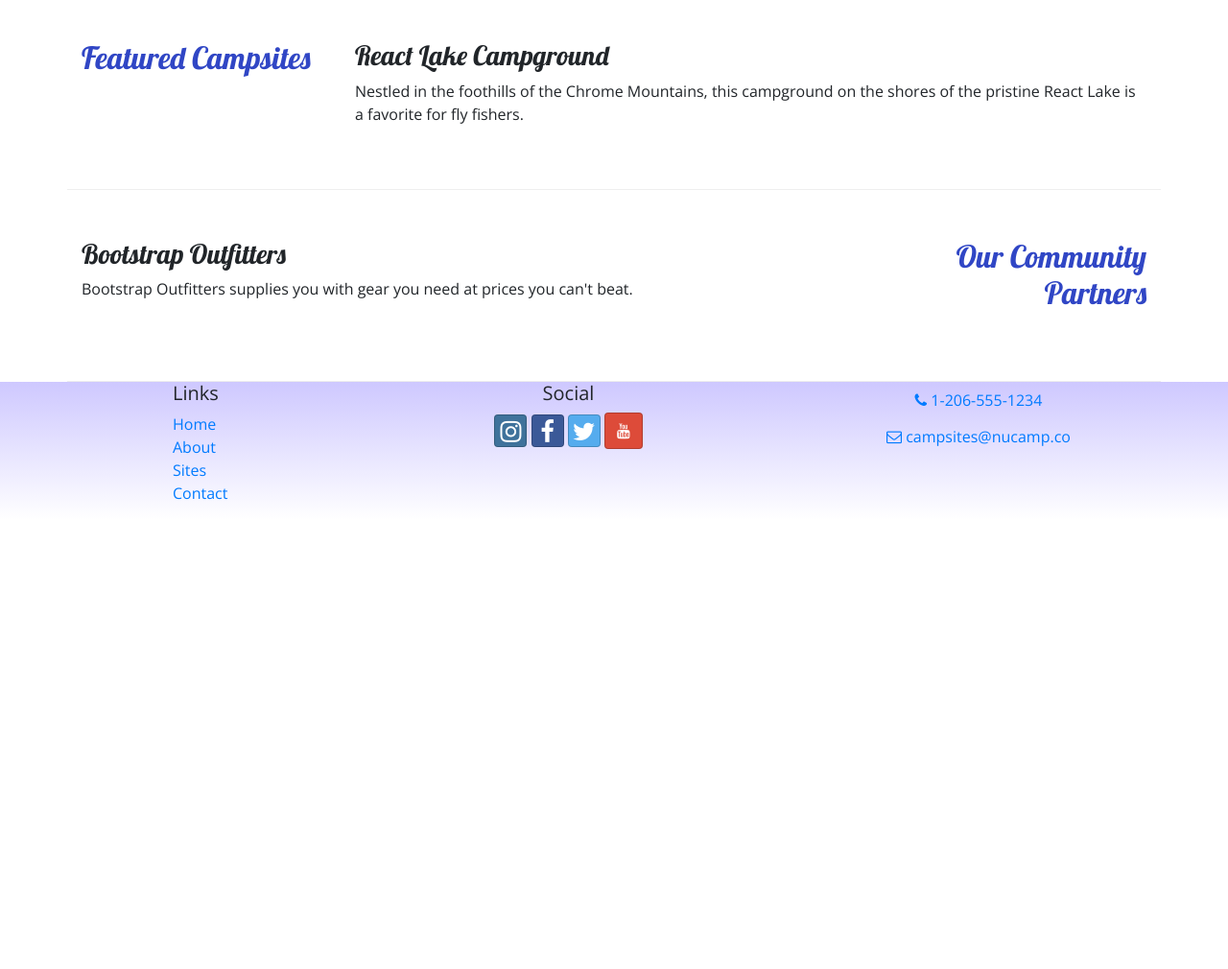
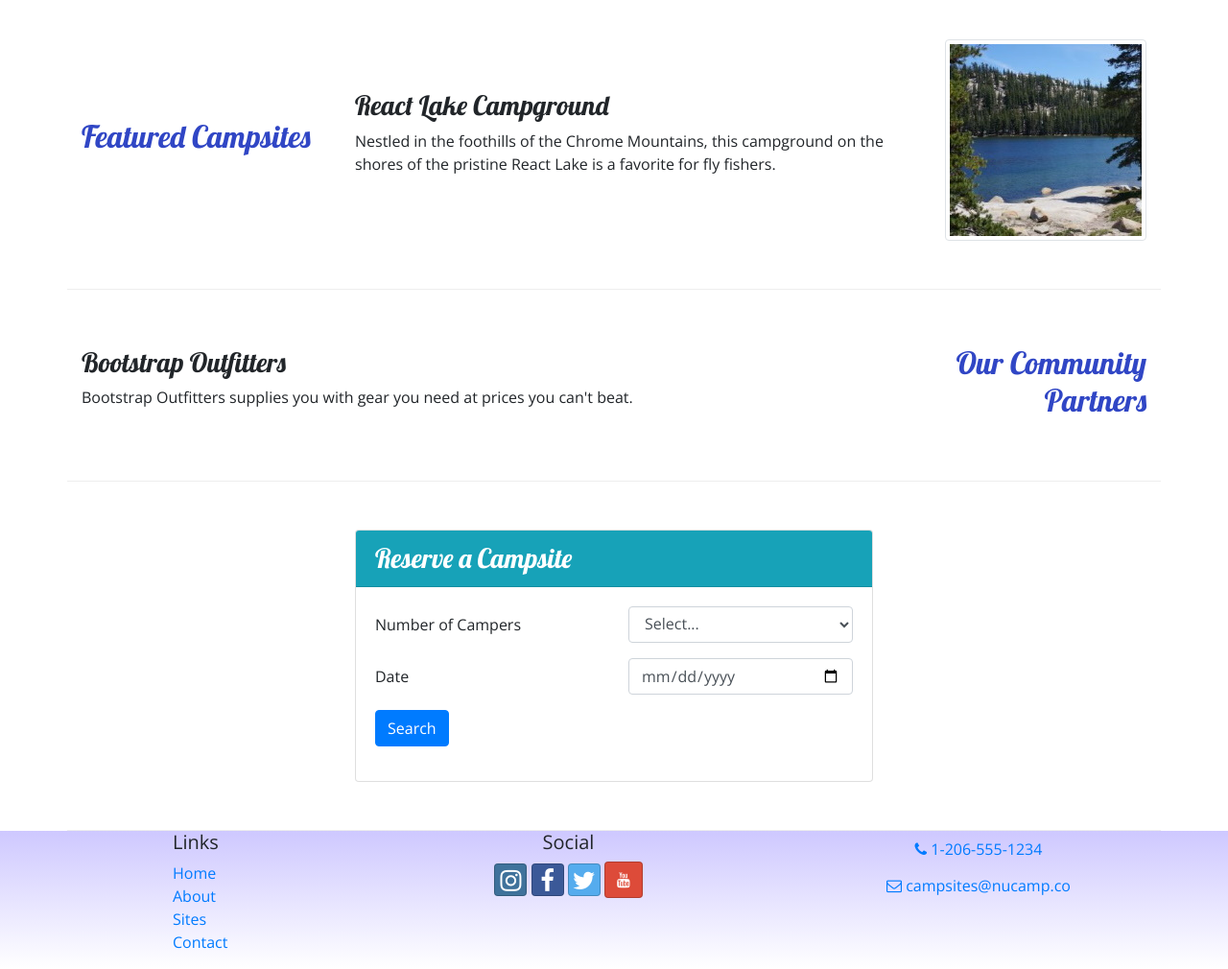
Before and after one commit to SamTal1983/NucampSite, a website: page index.html in a window 1280 px wide. Shown: the part 540-1550 px from the top of the page at 96% size. Before the commit the page ends 1082 px from the top, so only its background shows below. Drawn offline with nearby package versions, Linux system fonts and the light colour scheme.

Commit message:
After Week 2 Assignment

```diff
--- a/index.html
+++ b/index.html
@@ -29,6 +29,9 @@
                 <div class="col">
                     <h1>NuCamp</h1>
                     <h2>a better way to camp</h2>
+                </div>
+                <div class="col-12 col-sm col-md-4 col-xl-2">
+                    <a role="button" class="btn btn-lg bg-info text-white mt-4 text-nowrap" href="#reserveForm">Reserve Campsite</a>
                 </div>
             </div>
         </div>
@@ -69,19 +72,24 @@
             </div>
         </div>
 
-        <div class="row row-content align-item-center">
+        <div class="row row-content align-items-center">
             <div class="col-sm-4 col-md-3">
                 <h2>Featured Campsites</h2>
             </div>
             <div class="col">
-                <h3>React Lake Campground</h3>
-                <div class="d-none d-sm-block">
-                    <p>Nestled in the foothills of the Chrome Mountains, this campground on the shores of the pristine React Lake is a favorite for fly fishers.</p>
+                <div class="media">
+                    <img class="d-flex ml-3 img-thumbnail order-last" src="img/react-lake-thumb.jpg" alt="React Lake Thumbnail"/>
+                    <div class="media-body align-self-center">
+                        <h3>React Lake Campground</h3>
+                        <div class="d-none d-sm-block">
+                            <p>Nestled in the foothills of the Chrome Mountains, this campground on the shores of the pristine React Lake is a favorite for fly fishers.</p>
+                        </div>
+                    </div>
                 </div>
             </div>
         </div>
 
-        <div class="row row-content align-item-center">
+        <div class="row row-content align-items-center">
             <div class="col-sm-4 order-sm-last col-md-3">
                 <h2 class="text-sm-right">Our Community Partners</h2>
             </div>
@@ -89,6 +97,43 @@
                 <h3>Bootstrap Outfitters</h3>
                 <div class="d-none d-sm-block">
                     <p>Bootstrap Outfitters supplies you with gear you need at prices you can't beat.</p>
+                </div>
+            </div>
+        </div>
+
+        <div class="row row-content align-items-center">
+            <div class="col col-sm-6 mx-auto">
+                <div class="card">
+                    <h3 class="card-header bg-info text-white">Reserve a Campsite</h3>
+                    <div class="card-body">
+                        <form id="reserveForm">
+                            <div class="form-group row">
+                                <label for="numCampers" class="col-12 col-sm-6 col-form-label">Number of Campers</label>
+                                <div class="col-12 col-sm-6">
+                                    <select class="form-control" name="numCampers" id="numCampers">
+                                        <option>Select...</option>
+                                        <option value="1">1</option>
+                                        <option value="2">2</option>
+                                        <option value="3">3</option>
+                                        <option value="4">4</option>
+                                        <option value="5">5</option>
+                                        <option value="6">6</option>
+                                    </select>
+                                </div>
+                            </div>
+                            <div class="form-group row">
+                                <label for="date" class="col-12 col-sm-6 col-form-label">Date</label>
+                                <div class="col-12 col-sm-6">
+                                    <input class="form-control" type="date" id="date" name="date" value="placeholder"/>
+                                </div>
+                            </div>
+                            <div class="form-group row">
+                                <div class="offset-md-0 col-md-1">
+                                    <button type="submit" class="btn btn-primary">Search</button>
+                                </div>
+                            </div>
+                        </form>
+                    </div>
                 </div>
             </div>
         </div>
```
